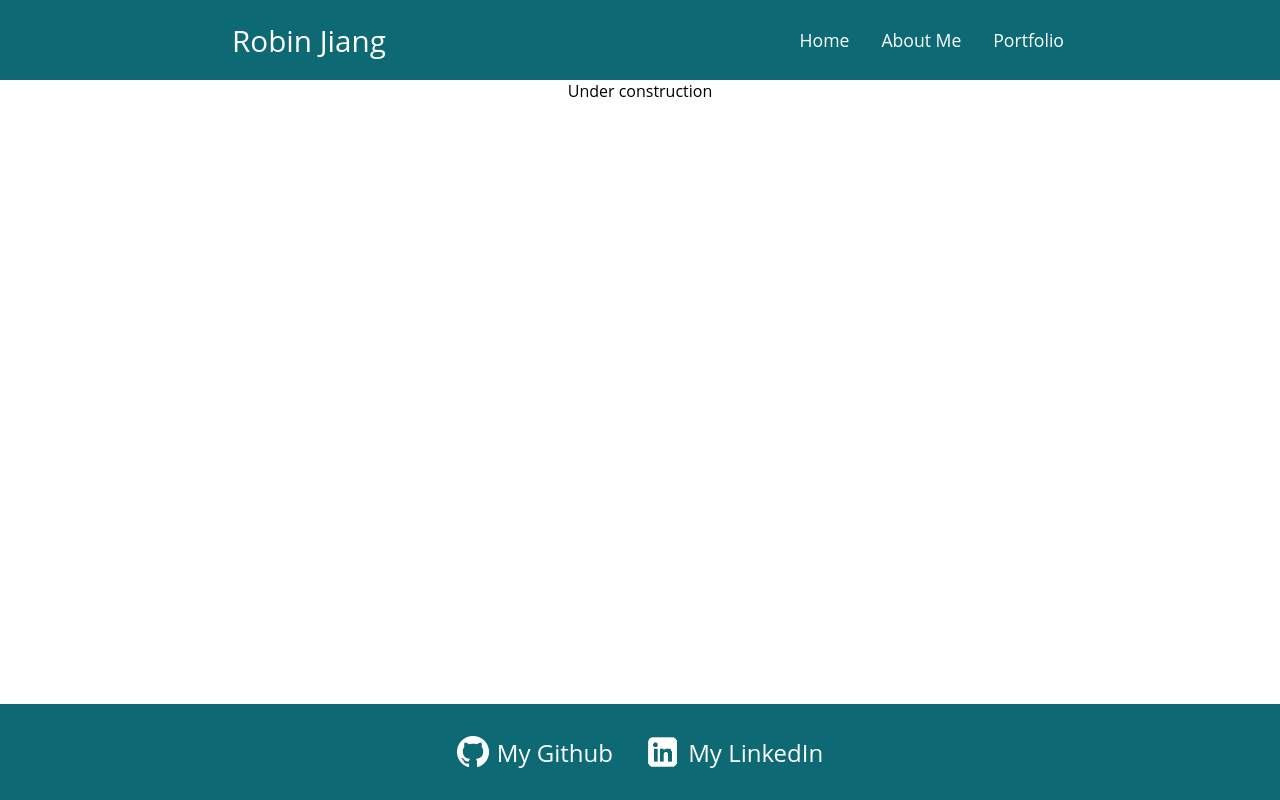
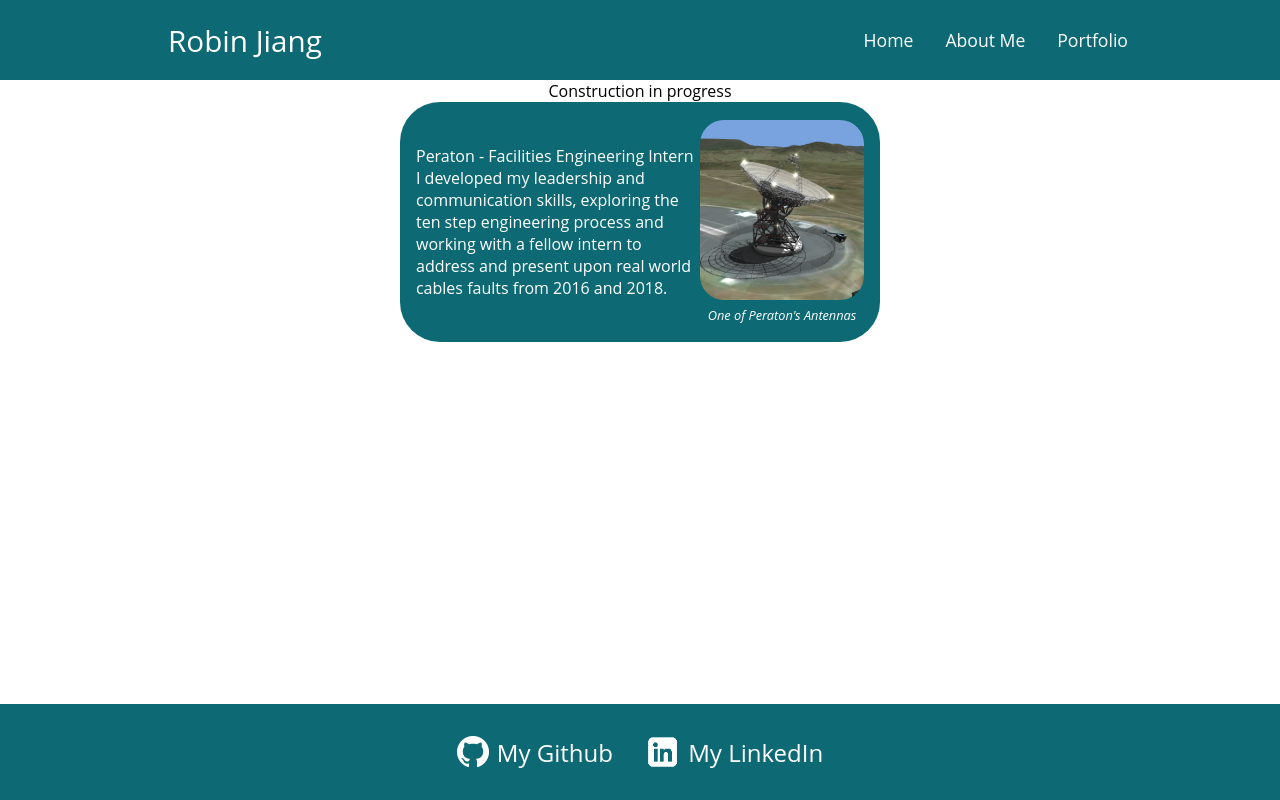
Before and after one commit to robinjiang6/robinjiang6.github.io, a React (Create React App) app: page /portfolio in a window 1280 px wide. Built offline with nearby package versions, Linux system fonts and the light colour scheme.

Commit message:
added peraton card, changed color variables, added peraton page

```diff
--- a/src/App.css
+++ b/src/App.css
@@ -1,16 +1,18 @@
 :root{
     --base: #0d6973;
     --text: #fff;
-    --accent: #062a2e;
+    --accent1: #062a2e;
     --accent2: #0d5259;
+    --accent3: #0b7d8a;
     --size: 2rem;
+    --navbar-height: 80px;
 }
 *{
     box-sizing: border-box;
     margin: 0;
     padding: 0;
     font-family: 'Open Sans', 'Montserrat', sans-serif;
-    --home_height: calc(100vh - 80px - 6rem);
+    --home_height: calc(100vh - var(--navbar-height) - 6rem);
 }
 *::-webkit-scrollbar{
     display: none;
--- a/src/App.js
+++ b/src/App.js
@@ -6,6 +6,7 @@ import Home from './components/pages/Home';
 import Ponyo from './components/pages/Ponyo';
 import Ponyo2 from './components/pages/Ponyo2';
 import Portfolio from './components/pages/Portfolio';
+import Peraton from './components/pages/Peraton';
 import About from './components/pages/About';
 import ClickMe from './components/pages/ClickMe';
 import Footer from './components/Footer';
@@ -22,6 +23,7 @@ function App() {
             <Route path='/portfolio' element={<Portfolio />}/>
             <Route path='/about' element={<About />}/>
             <Route path='/click-me' element={<ClickMe />}/>
+            <Route path='/portfolio/peraton' element={<Peraton />}/>
           </Routes>
         </div>
         <Footer />
--- a/src/components/Footer.css
+++ b/src/components/Footer.css
@@ -27,15 +27,15 @@
     padding: 0 0 0 calc(0.25 * var(--size));
     margin-right: var(--size);
 }
-.linkedin-text{
+.linked-in-text{
     color: var(--text);
     font-size: calc(0.75 * var(--size));
     padding: 0 0 0 calc(0.25 * var(--size));
 }
-a{
+.github-container, .linked-in-container{
     text-decoration: none;
 }
-.github-text:hover, .linkedin-text:hover{
+.github-text:hover, .linked-in-text:hover{
     text-decoration-line: underline;
 }
 .links{
--- a/src/components/Footer.jsx
+++ b/src/components/Footer.jsx
@@ -12,7 +12,7 @@ function Footer() {
             </a>
             <a href="https://www.linkedin.com/in/robin-jiang-805249202/" target="_blank" rel="noreferrer" className="linked-in-container">
               <img src="/images/linked-in-64.png" alt="Linked In Logo-" id="linked-in-img"></img>
-              <p className="linkedin-text">My LinkedIn</p>
+              <p className="linked-in-text">My LinkedIn</p>
             </a>
           </div>
         </div>
--- a/src/components/Navbar.css
+++ b/src/components/Navbar.css
@@ -4,7 +4,7 @@
 }
 .navbar{
     background: var(--base);
-    height: 80px;
+    height: var(--navbar-height);
     display: flex;
     justify-content: center;
     align-items: center;
@@ -18,8 +18,8 @@
     display: flex;
     justify-content: center;
     align-items: center;
-    height: 70px;
-    max-width: 1500px;
+    height: var(--navbar-height);
+    max-width: 90vw;
 }
 .navbar-name{
     color: var(--text);
@@ -39,12 +39,12 @@
     grid-gap:  0rem;
     list-style: none;
     text-align: center;
-    width: 60vw;
+    width: 70vw;
     justify-content: end;
     margin-right: 0;
 }
 .nav-item{
-    height: 80px;
+    height: var(--navbar-height);
     font-size: 1.1rem;
 }
 .nav-links{
@@ -78,7 +78,7 @@
         grid-gap: 0rem;
         list-style: none;
         text-align: center;
-        width: 50vw;
+        width: 60vw;
         justify-content: end;
     }
 }
@@ -87,10 +87,6 @@
         position: relative;
         flex: initial;
         font-size: 1.3rem;
-    }
-    .nav-item-mobile{
-        position: relative;
-        flex: initial;
     }
     .nav-menu{
         margin: 0;
@@ -104,11 +100,11 @@
         text-align: center;
         width: 100%;
         height: 95vh;
-        top: 80px;
+        top: var(--navbar-height);
         left: -100%;
         opacity: 1;
         transition: all 0.5s ease;
-        background: var(--accent);
+        background: var(--accent1);
         z-index: 1;
         grid-template-columns: none;
     }
@@ -124,11 +120,11 @@
         text-align: center;
         width: 100%;
         height: 95vh;
-        top: 80px;
+        top: var(--navbar-height);
         left: 0;
         opacity: 1;
         transition: all 0.5s ease;
-        background: var(--accent);
+        background: var(--accent1);
         z-index: 1;
         grid-template-columns: none;
     }
@@ -163,25 +159,6 @@
         color: var(--text);
         font-size: 2rem;
     }
-    .nav-links-mobile{
-        display: block;
-        text-align: center;
-        margin: 2rem auto;
-        border-radius: 4px;
-        width: 80%;
-        text-decoration: none;
-        font-size: 1.5rem;
-        background-color: transparent;
-        color: var(--text);
-        padding: 14px 20px;
-        border: 1px solid var(--text);
-        transition: all 0.1s ease-out;
-    }
-    .nav-links-mobile:hover {
-        background: var(--text);
-        color: var(--base);
-        transition: 100ms;
-    }
 }
 
 @media screen and (max-width:430px){
--- a/src/components/pages/About.css
+++ b/src/components/pages/About.css
@@ -27,6 +27,9 @@
     margin-right: clamp(2vw, 10vw, 20vw);
     font-size: 1.3rem;
 }
+.yummy-emoji{
+    font-size: 1.05rem;
+}
 @media screen and (max-width:1200px){
     .about-text{
         margin-right: clamp(2vw, 6vw, 10vw);
--- a/src/components/pages/About.js
+++ b/src/components/pages/About.js
@@ -8,7 +8,7 @@ function About() {
         <div className = 'about-picture-container'>
           <img src='/images/me-pic-min.png' alt="me graduating-" className="about-picture"></img>
         </div>
-        <div className="about-text">Hey there! I’m Robin, the owner of this (hopefully cool) website. I recently graduated from Troy High School, and will be studying Computer Engineering next year at UCI. In my free time I like coding, 3D printing, and of course gaming (im immortal peak 16 RR, going to be hardstuck ascendant in Valorant). I’ve also started working out and cooking steaks &#128523;. Hopefully you'll find this website interesting!
+        <div className="about-text">Hey there! I’m Robin, the owner of this (hopefully cool) website. I’m currently studying Computer Engineering at UCI, and am a Troy High School alumnus. In my free time I enjoy coding, 3D printing, playing ping pong, and cooking steaks<span className='yummy-emoji'>&#128523;</span>. I’m currently looking for summer 2023 software engineering internships, so wish me luck!
         </div>
       </div>
     </div>
--- /dev/null
+++ b/src/components/pages/Peraton.js
@@ -0,0 +1,12 @@
+import React from 'react';
+import '../../App.css';
+import './Peraton.css';
+
+function Peraton() {
+    return(
+        <div className='peraton-parent'>
+            This page is under construction
+        </div>
+    )
+}
+export default Peraton
--- a/src/components/pages/Portfolio.css
+++ b/src/components/pages/Portfolio.css
@@ -1,11 +1,63 @@
-.temp-other{
-    width: 100%;
+.portfolio{
+    --box-height: 15rem;
     display: flex;
+    flex-direction: column;
     align-items: center;
-    justify-content: center;
-    color: #000;
+    color: var(--text)
 }
-#ponyo-link{
+.construction-sign{
+    color: black;
+}
+.box-container{
+    border-radius: 5vh;
+    background-color: var(--base);
+    height: var(--box-height);
+    width: clamp(15rem, 30rem, 80vw);
+    margin-bottom: 2vh;
+}
+.box-container:hover{
+    background-color: var(--accent3);
+    border-bottom: 5px solid #000;
+    transition: all 0.15s;
+}
+.box-items{
+    height: 100%;
+    display: flex;
+    flex-direction: row;
+    align-items: center;
+    justify-content: right;
+}
+.picture-container{
+    margin-right: 1rem;
+    display: flex;
+    flex-direction: column;
+    align-items: center;
+}
+.picture{
+    height: calc(var(--box-height) * 0.75);
+    border-radius: 3vh;
+}
+.picture-caption{
+    margin-top: 0.4rem;
+    font-size: 0.8rem;
+    font-style: italic;
+}
+.picture-link{
+    color: var(--text);
+    text-decoration: underline;
     text-decoration: none;
-    color: #000;
+    /* change this later*/
 }
+.title-and-description{
+    margin-left: 1rem;
+}
+.job-title{
+    font-size: 1rem;
+}
+.job-description{
+    font-size: 1rem;
+}
+.portfolio-peraton{
+    text-decoration: none;
+    color: var(--text)
+}
--- a/src/components/pages/Portfolio.js
+++ b/src/components/pages/Portfolio.js
@@ -6,7 +6,24 @@ import {Link} from 'react-router-dom';
 function Portfolio() {
   return (
     <div>
-        <div className="temp-other">Under construction
+        <div className='portfolio'>
+            <div className='construction-sign'>
+              Construction in progress
+            </div>
+            <Link to="/portfolio/peraton" className='portfolio-peraton'>
+              <div className='box-container'>
+                  <div className='box-items'>
+                    <div className='title-and-description'>
+                      <div className='job-title'>Peraton - Facilities Engineering Intern</div>
+                      <div className='job-description'>I developed my leadership and communication skills, exploring the ten step engineering process and working with a fellow intern to address and present upon real world cables faults from 2016 and 2018.</div>
+                    </div>
+                    <div className='picture-container'>
+                      <img src='/images/artemis.png' alt='Artemis 1, a Peraton owned antenna' className='picture' id='peraton-picture'></img>
+                      <div className='picture-caption'>One of Peraton's <a href='https://eyes.nasa.gov/dsn/dsn.html' target="_blank" className='picture-link'>Antennas</a></div>
+                    </div>
+                  </div>
+              </div>
+            </Link>
         </div>
     </div>
   )
```
Also changed, not shown: public/images/artemis.png (added), src/components/pages/Peraton.css (added).
